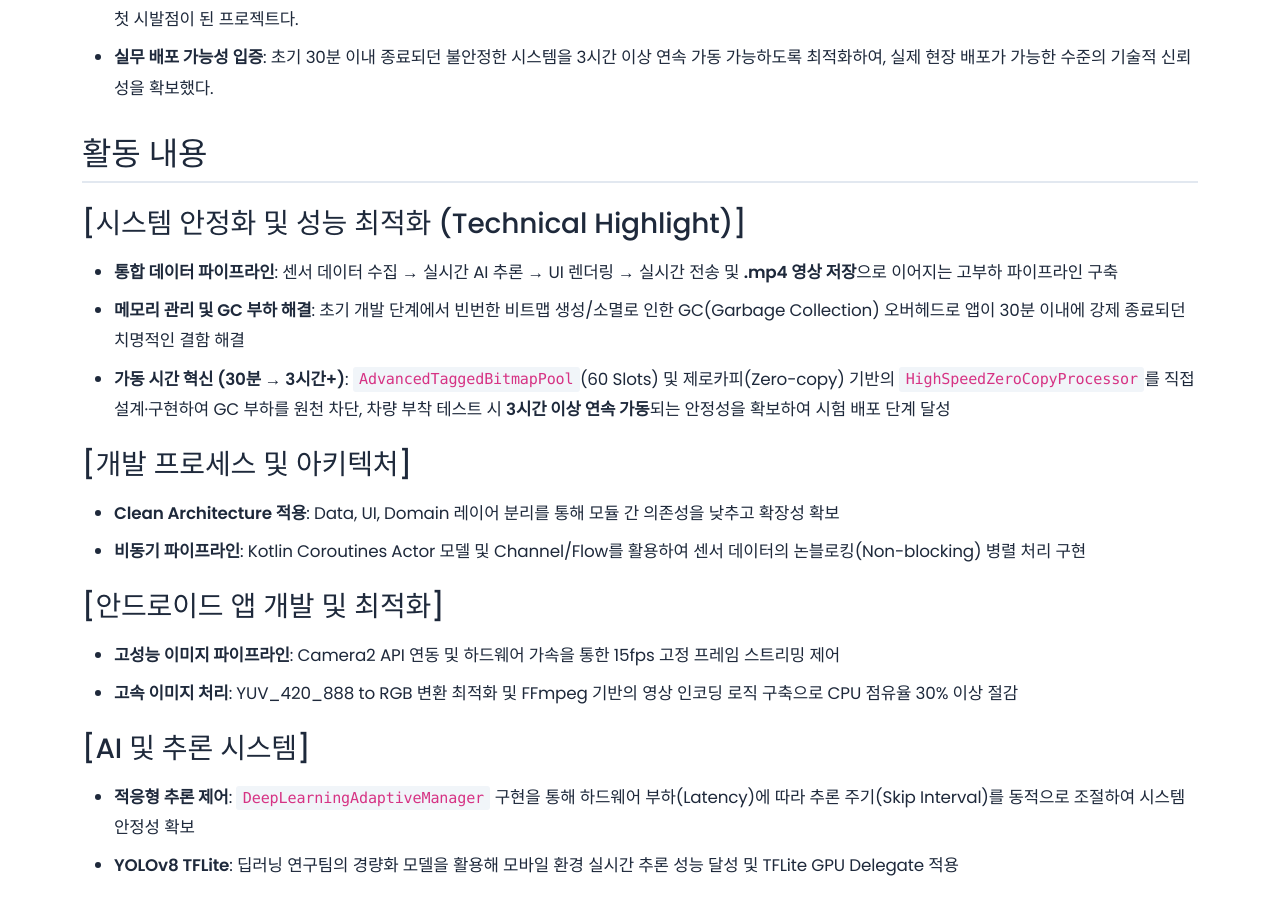
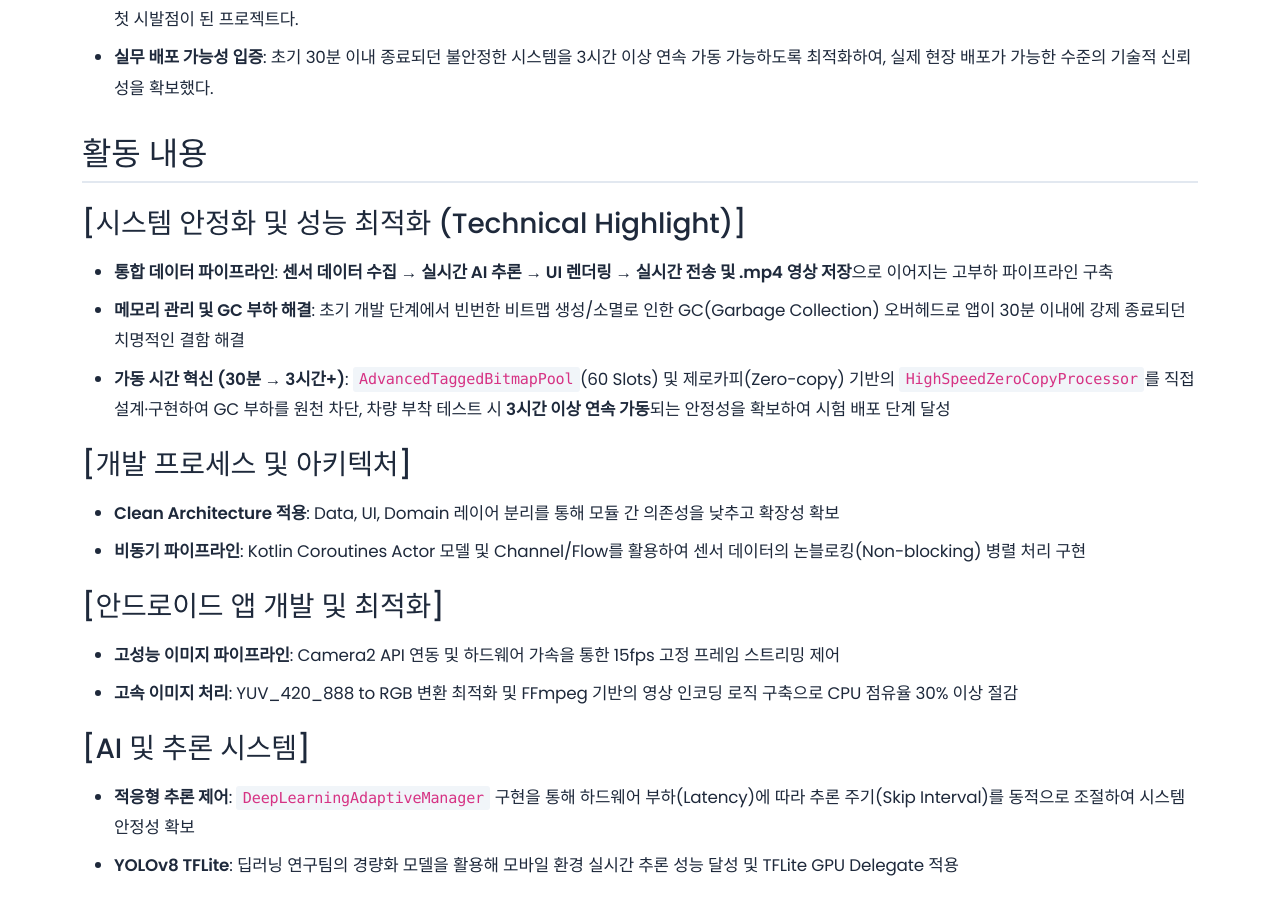
Before and after one commit to jinwoo-Sync/jinwoo-Sync.github.io, a Jekyll site: the page built from _projects/real-time_poi.md, in a window 1280 px wide and 900 px high, scrolled down 786 px. Built offline with Jekyll 4.4.1, drawn with Linux system fonts in a browser that asks for light colours.

Commit message:
poi 기술적 성취 부분 하이라이트 변경

```diff
--- a/_projects/real-time_poi.md
+++ b/_projects/real-time_poi.md
@@ -24,7 +24,7 @@ order: 4
 ## 활동 내용
 
 ### [시스템 안정화 및 성능 최적화 (Technical Highlight)]
-- **통합 데이터 파이프라인**: 센서 데이터 수집 → 실시간 AI 추론 → UI 렌더링 → 실시간 전송 및 **.mp4 영상 저장**으로 이어지는 고부하 파이프라인 구축
+- **통합 데이터 파이프라인**: **센서 데이터 수집 → 실시간 AI 추론 → UI 렌더링 → 실시간 전송 및 .mp4 영상 저장**으로 이어지는 고부하 파이프라인 구축
 - **메모리 관리 및 GC 부하 해결**: 초기 개발 단계에서 빈번한 비트맵 생성/소멸로 인한 GC(Garbage Collection) 오버헤드로 앱이 30분 이내에 강제 종료되던 치명적인 결함 해결
 - **가동 시간 혁신 (30분 → 3시간+)**: `AdvancedTaggedBitmapPool`(60 Slots) 및 제로카피(Zero-copy) 기반의 `HighSpeedZeroCopyProcessor`를 직접 설계·구현하여 GC 부하를 원천 차단, 차량 부착 테스트 시 **3시간 이상 연속 가동**되는 안정성을 확보하여 시험 배포 단계 달성
 
```
